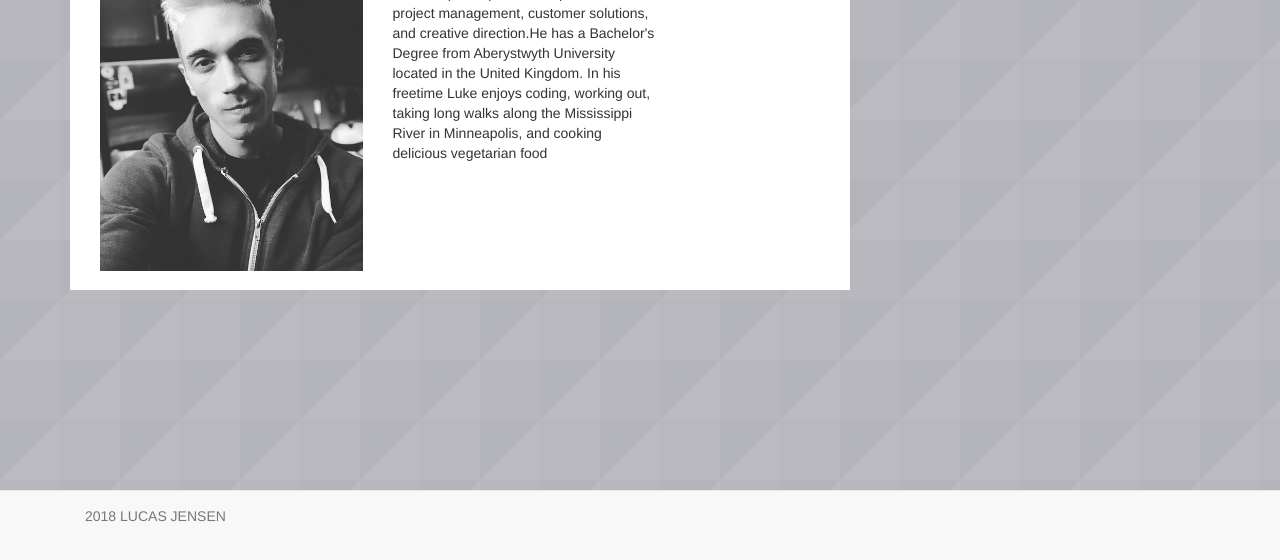
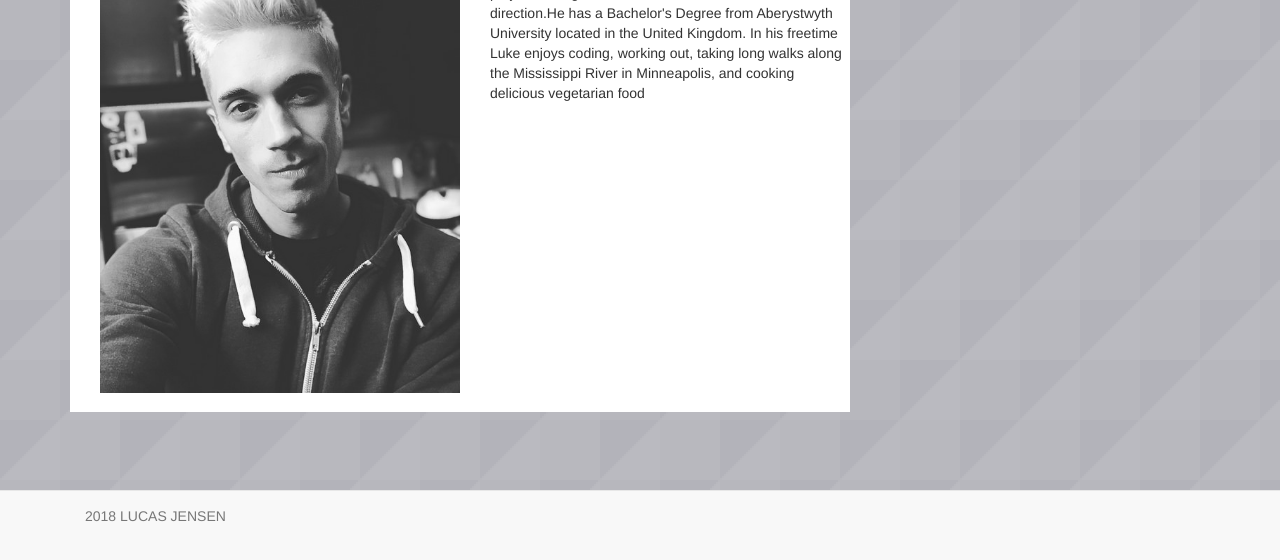
Before and after one commit to Lucasjensen56/Bootstrap-Portfolio, a plain HTML site: page index.html in a window 1280 px wide. Shown: the part 240-800 px from the top of the page. Drawn offline with nearby package versions, Linux system fonts and the light colour scheme.

Commit message:
Update index.html
changed image and p to md-4

```diff
--- a/index.html
+++ b/index.html
@@ -50,10 +50,10 @@
 			<hr>
 	<div class="container">
 		<div class="row">
-			<div class="col-md-3">
+			<div class="col-md-4">
   				<img class="img-responsive" src="assets/images/Lucas-profile.jpeg">
 			</div>
-			<div class="col-md-3">
+			<div class="col-md-4">
 			<p>Currently enrolled at the University of Minnesota's Full-Stack Developer Bootcamp with practical experience in project management, customer solutions,
      			 and creative direction.He has a Bachelor's Degree from Aberystwyth University located in the United Kingdom. In his freetime Luke enjoys coding, working out, taking long walks along the Mississippi River in Minneapolis, and cooking delicious vegetarian
 			food</p>
```
